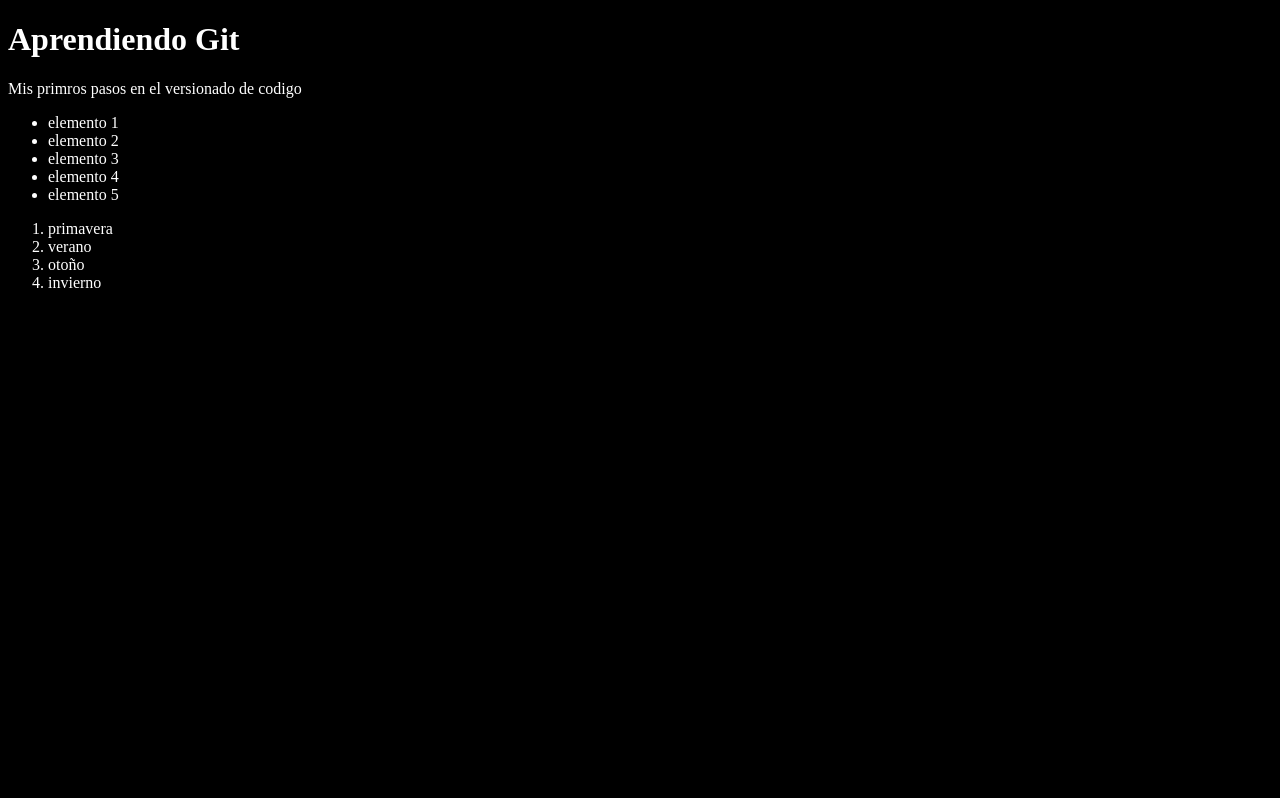
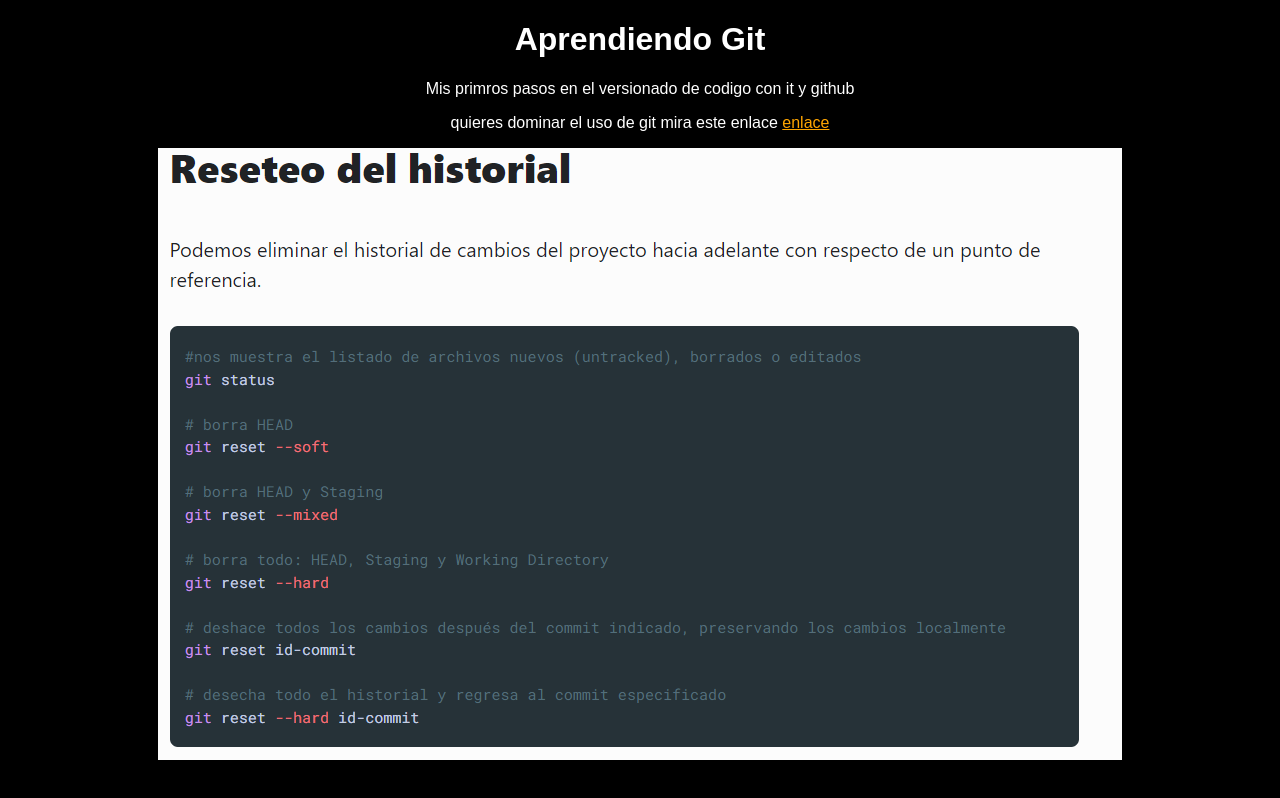
Before and after one commit to gabo2616/curso-jonmircha-git, a plain HTML site: page index.html in a window 1280 px wide. Drawn offline with Linux system fonts and the light colour scheme.

Commit message:
agregando imagen de flujo git

```diff
--- a/index.html
+++ b/index.html
@@ -8,20 +8,14 @@
 </head>
 <body>
     <h1>Aprendiendo Git</h1>
-    <p>Mis primros pasos en el versionado de codigo</p>
-    <ul>
-        <li>elemento 1</li>
-        <li>elemento 2</li>
-        <li>elemento 3</li>
-        <li>elemento 4</li>
-        <li>elemento 5</li>
-    </ul>
-    <ol>
-        <li>primavera</li>
-        <li>verano</li>
-        <li>otoño</li>
-        <li>invierno</li>
-    </ol>
+    <p>
+        Mis primros pasos en el versionado de codigo con it y github
+    </p>
+    <p>
+        quieres dominar el uso de git mira este enlace
+        <a href="http://jonmircha.com/git" target="_blank">enlace</a>
+    </p>
+    <img src="1.PNG" alt="flujo basico de git"
     <script src="index.js"></script>
 </body>
 </html>
--- a/style.css
+++ b/style.css
@@ -1,4 +1,18 @@
 html {
     background-color: #000;
     color: #fff;
+    font-family: sans-serif;
+    text-align: center;
 }
+
+a {
+    color: orange;
+}
+
+a:hover {
+    color: orangered;
+}
+
+img {
+    max-width: 100%;
+}
```
Also changed, not shown: 1.PNG (added), 1 other file.
